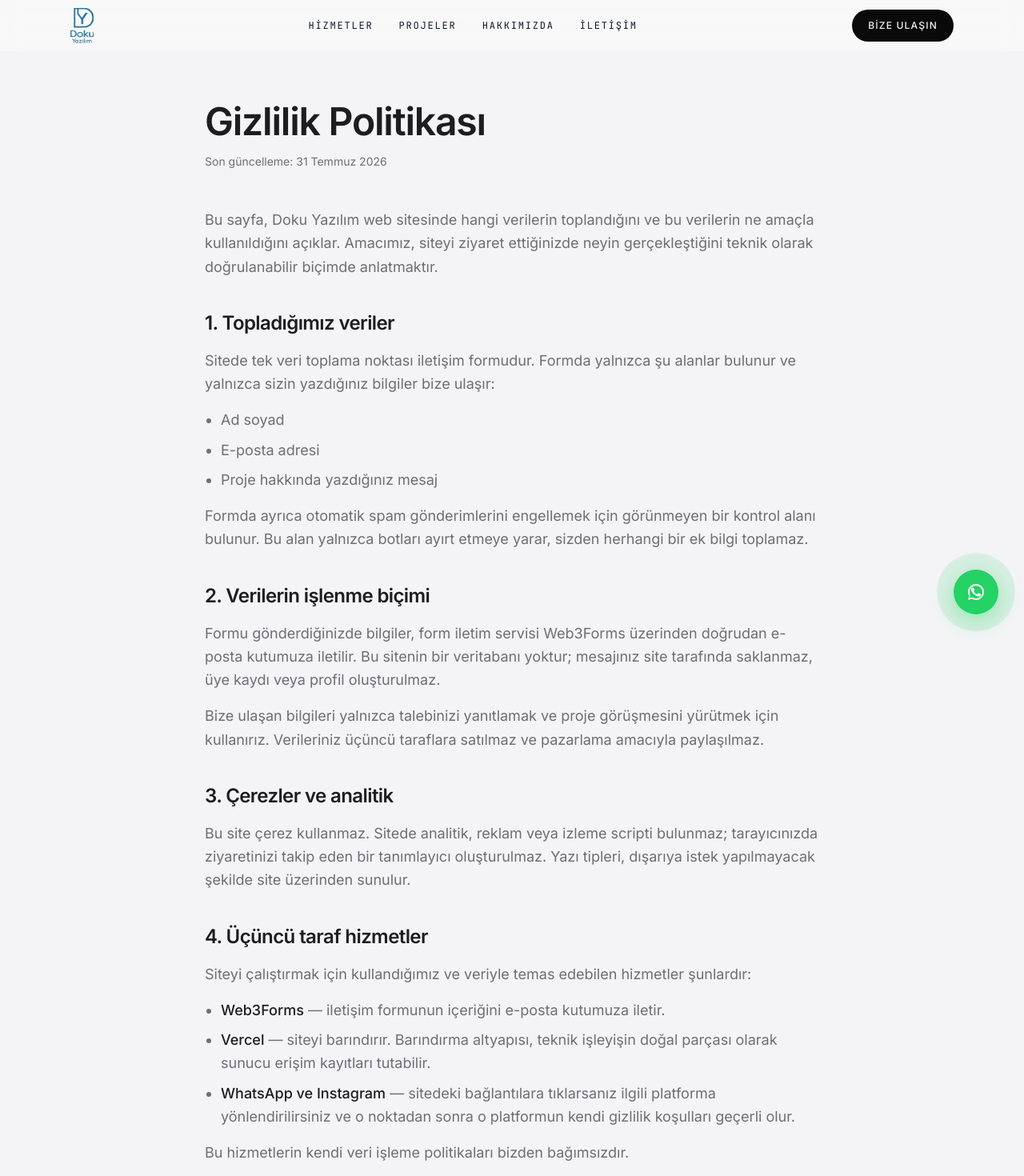
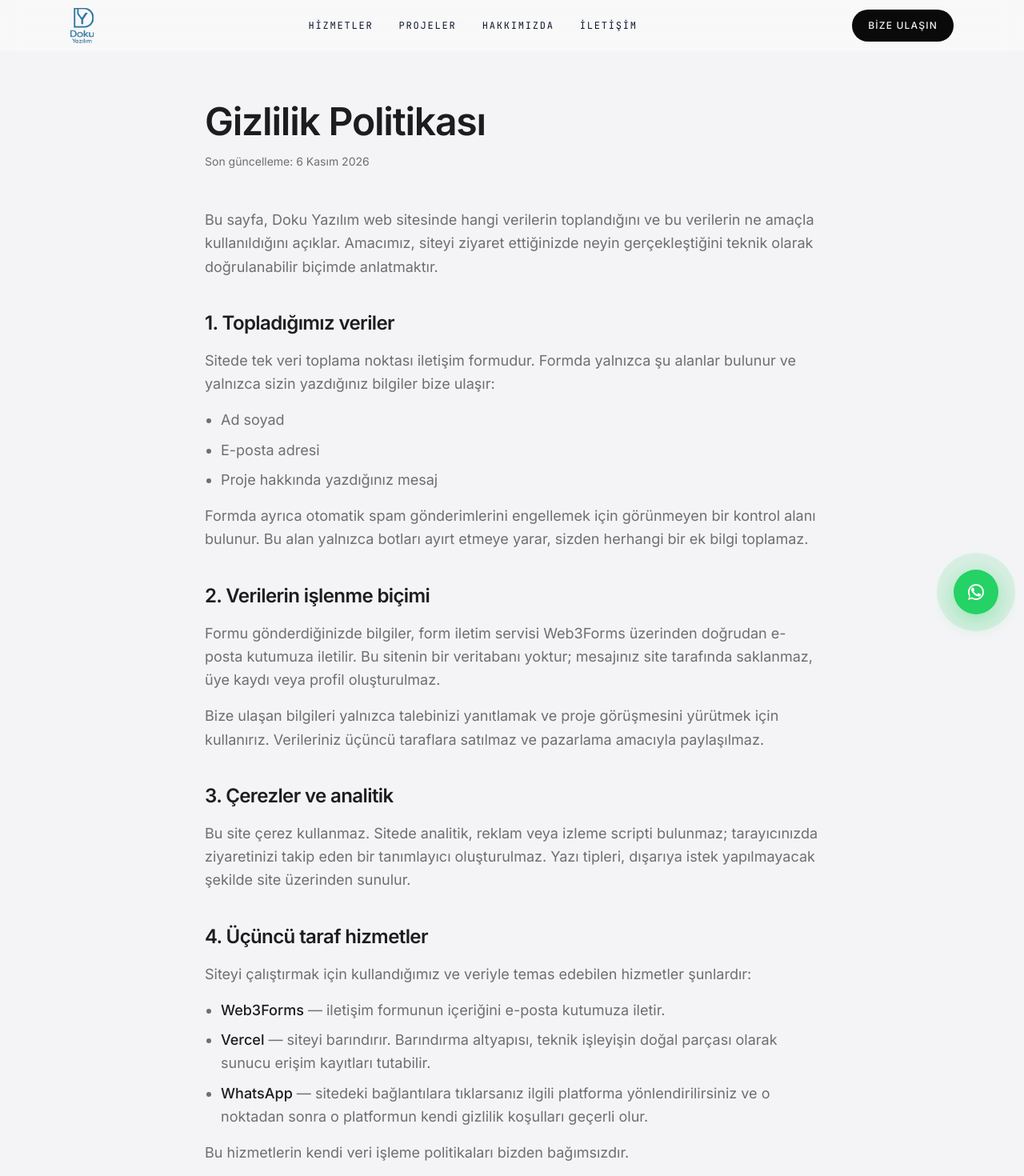
Before and after one commit to frhttaspinar/fero-web, a Next.js app: page /gizlilik in a window 1280 px wide. Shown: the top 1470 px of the page at 80% size. Built offline with nearby package versions, Linux system fonts and the light colour scheme; no server answers.

Commit message:
docs: update public copy for online-only operation

```diff
--- a/src/app/gizlilik/page.tsx
+++ b/src/app/gizlilik/page.tsx
@@ -18,7 +18,7 @@ export const metadata: Metadata = {
   },
 };
 
-const LAST_UPDATED = "31 Temmuz 2026";
+const LAST_UPDATED = "6 Kasım 2026";
 
 function Section({
   title,
@@ -119,7 +119,7 @@ export default function PrivacyPolicy() {
                   </li>
                   <li>
                     <strong className="font-medium text-foreground">
-                      WhatsApp ve Instagram
+                      WhatsApp
                     </strong>{" "}
                     — sitedeki bağlantılara tıklarsanız ilgili platforma
                     yönlendirilirsiniz ve o noktadan sonra o platformun kendi
```
